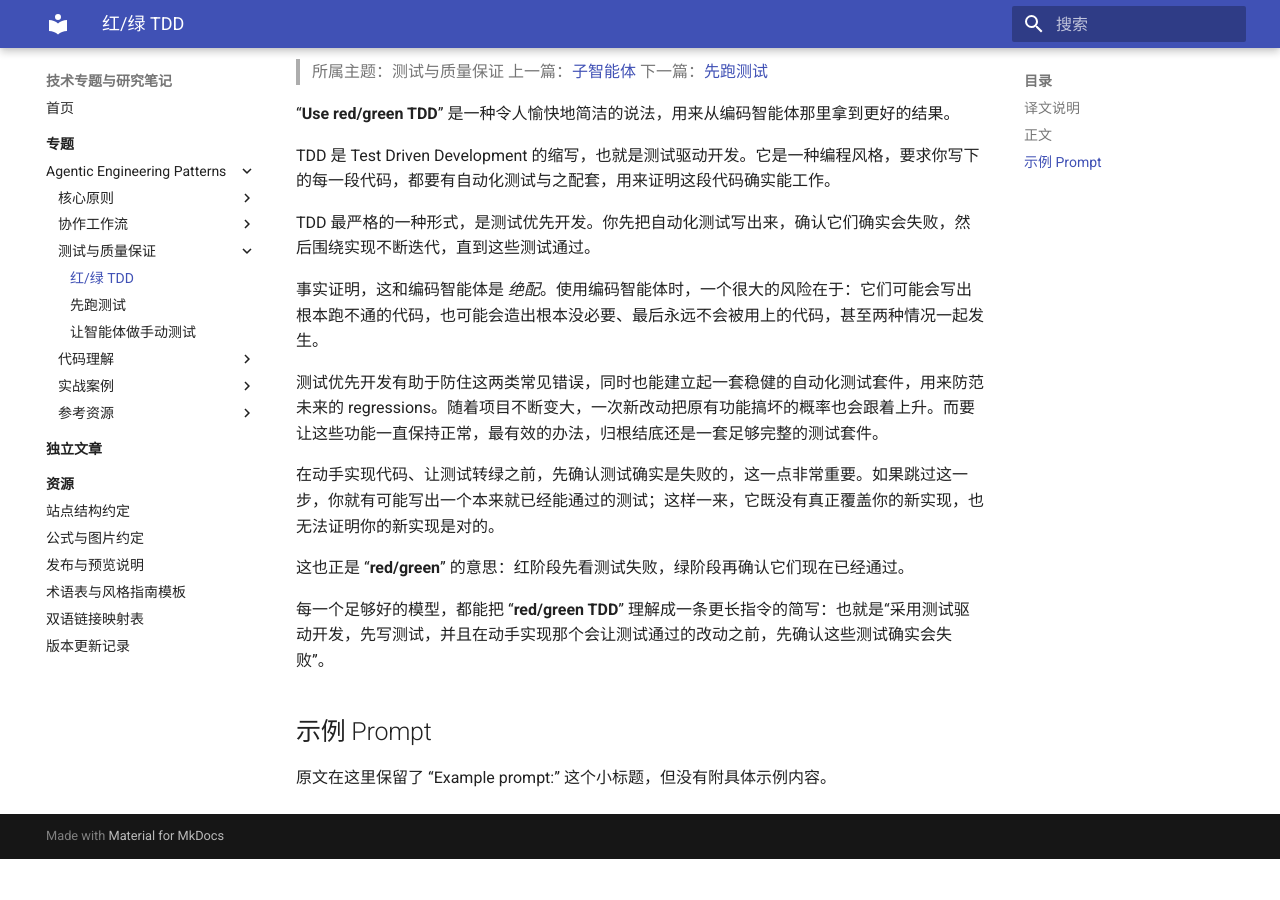
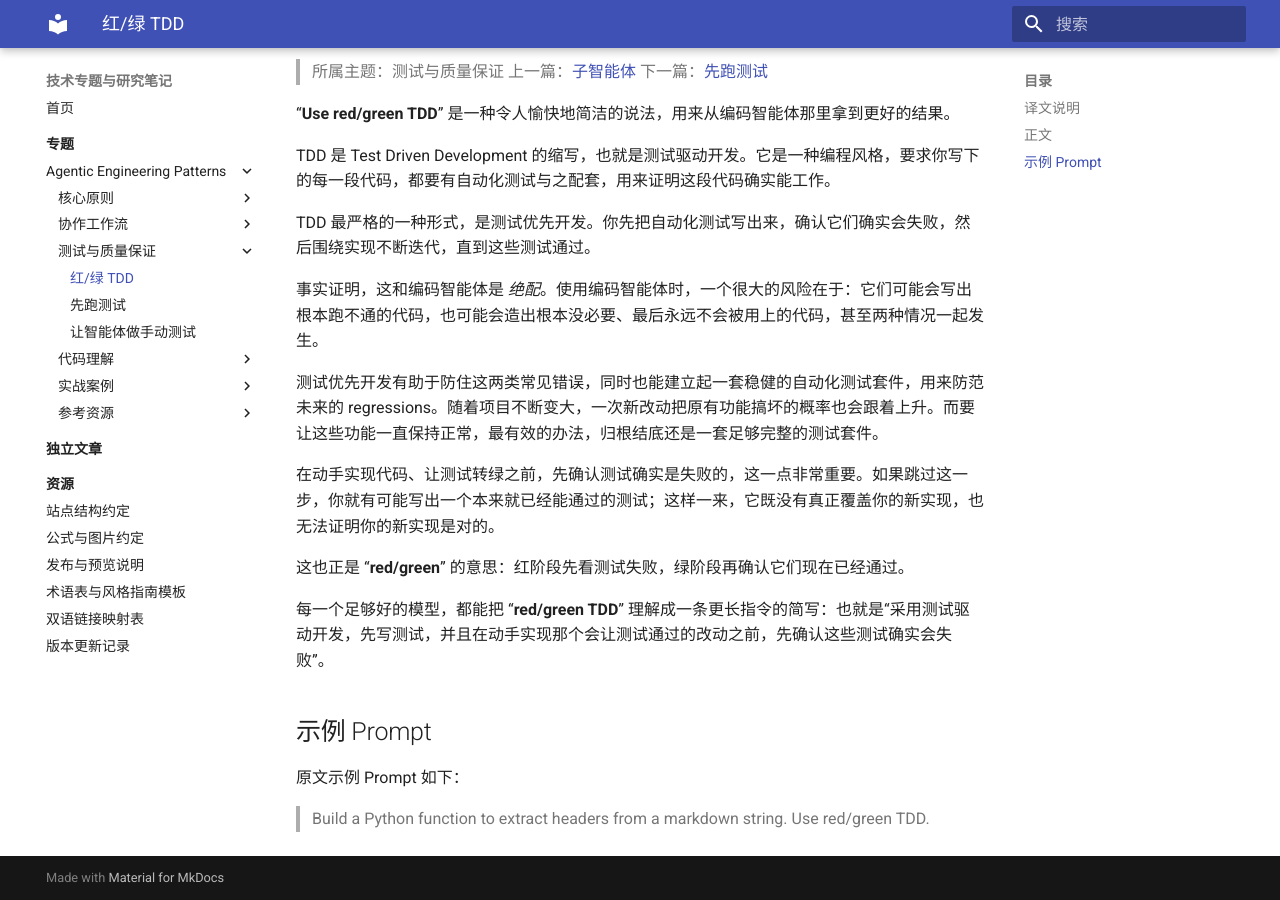
Before and after one commit to mypopydev/mypopydev.github.io, an MkDocs documentation site: the page built from docs/series/agentic-engineering-patterns/red_green_tdd_demo_zh.md, in a window 1280 px wide and 900 px high, scrolled down 507 px. Built offline with MkDocs 1.6.1 and Material for MkDocs 9.7.7, drawn with Linux system fonts in a browser that asks for light colours; before the commit the page ends 1366 px from its top, so only the background shows below that.

Commit message:
Add missed
Signed-off-by: Jun Zhao <barryjzhao@tencent.com>

```diff
--- a/docs/series/agentic-engineering-patterns/red_green_tdd_demo_zh.md
+++ b/docs/series/agentic-engineering-patterns/red_green_tdd_demo_zh.md
@@ -36,4 +36,6 @@ TDD 最严格的一种形式，是测试优先开发。你先把自动化测试
 
 ## 示例 Prompt
 
-原文在这里保留了 “Example prompt:” 这个小标题，但没有附具体示例内容。
+原文示例 Prompt 如下：
+
+> Build a Python function to extract headers from a markdown string. Use red/green TDD.
```
Also changed, not shown: red_green_tdd_demo_zh.md (+3 -1 lines).
